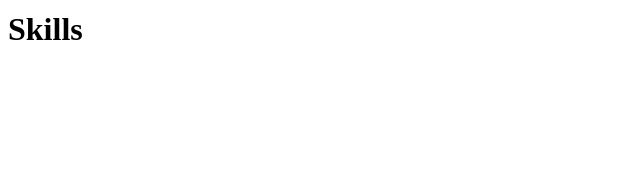
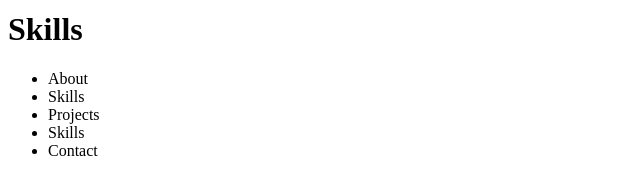
Before and after one commit to asma-samadi/Portfolio-App, a React (Vite) app in the folder my-portfolio/: page / in a window 1280 px wide. Shown: the part 127-322 px from the top of the page, without its empty margins (0-640 px from the left). Built offline with nearby package versions, Linux system fonts and the light colour scheme.

Commit message:
Make the Navbar

```diff
--- a/my-portfolio/src/App.jsx
+++ b/my-portfolio/src/App.jsx
@@ -2,6 +2,7 @@
 import Contact from "./components/Contact";
 import Projects from "./components/Projects";
 import Skills from "./components/Skills";
+import Navbar from "./components/Navbar";
 
 function App() {
   return (
@@ -10,6 +11,7 @@
       <Contact />
       <Projects />
       <Skills />
+      <Navbar />
     </div>
   );
 }
--- a/my-portfolio/src/components/Navbar.jsx
+++ b/my-portfolio/src/components/Navbar.jsx
@@ -0,0 +1,11 @@
+export default function Navbar() {
+    return(
+        <ul>
+            <li>About</li>
+            <li>Skills</li>
+            <li>Projects</li>
+            <li>Skills</li>
+            <li>Contact</li>
+        </ul>
+    )
+}
```
